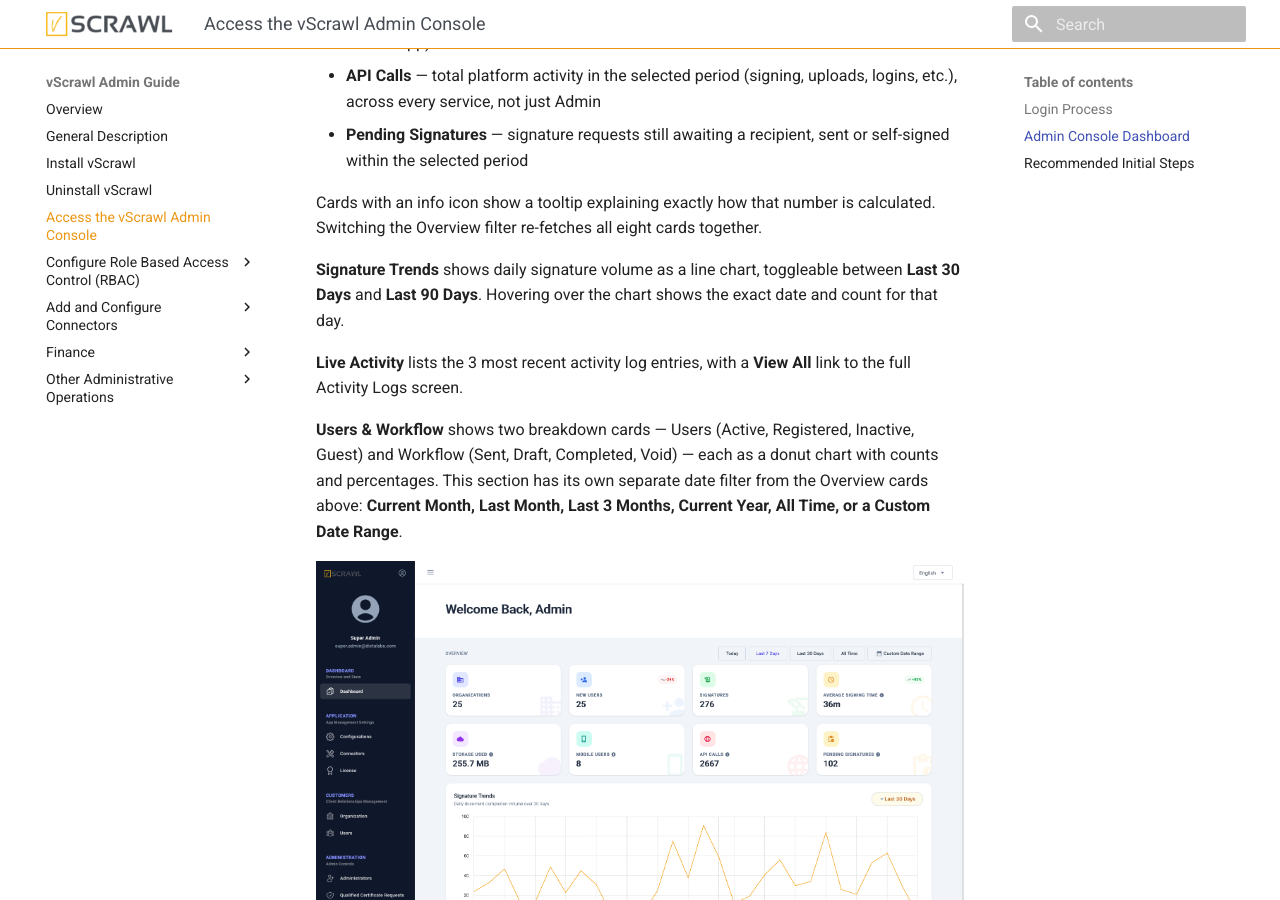
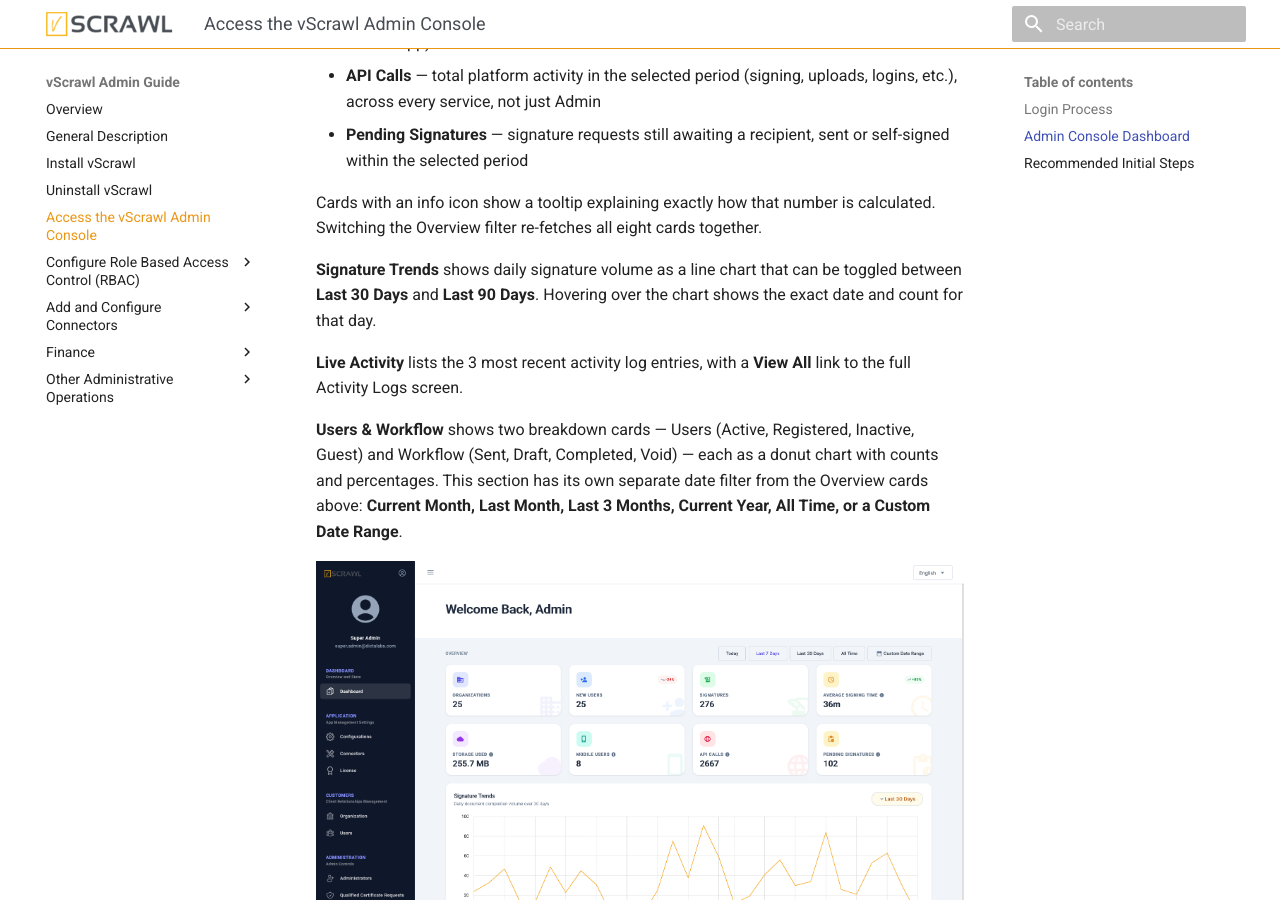
Before and after one commit to dictalabs/vscrawl-admin-guide, an MkDocs documentation site: the page built from docs/start_using/access_console.md, in a window 1280 px wide and 900 px high, scrolled down 1302 px. Built offline with MkDocs 1.6.1 and Material for MkDocs 9.7.7, drawn with Linux system fonts in a browser that asks for light colours.

Commit message:
change text

```diff
--- a/docs/start_using/access_console.md
+++ b/docs/start_using/access_console.md
@@ -28,7 +28,7 @@
 
 Cards with an info icon show a tooltip explaining exactly how that number is calculated. Switching the Overview filter re-fetches all eight cards together.
 
-**Signature Trends** shows daily signature volume as a line chart, toggleable between **Last 30 Days** and **Last 90 Days**. Hovering over the chart shows the exact date and count for that day.
+**Signature Trends** shows daily signature volume as a line chart that can be toggled between **Last 30 Days** and **Last 90 Days**. Hovering over the chart shows the exact date and count for that day.
 
 **Live Activity** lists the 3 most recent activity log entries, with a **View All** link to the full Activity Logs screen.
 
```
